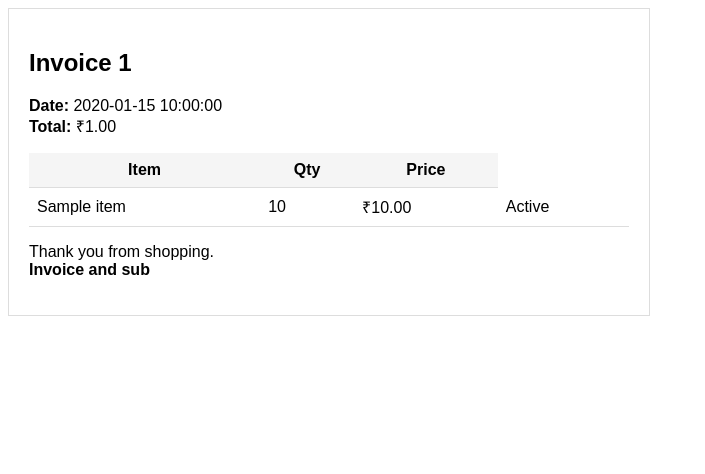
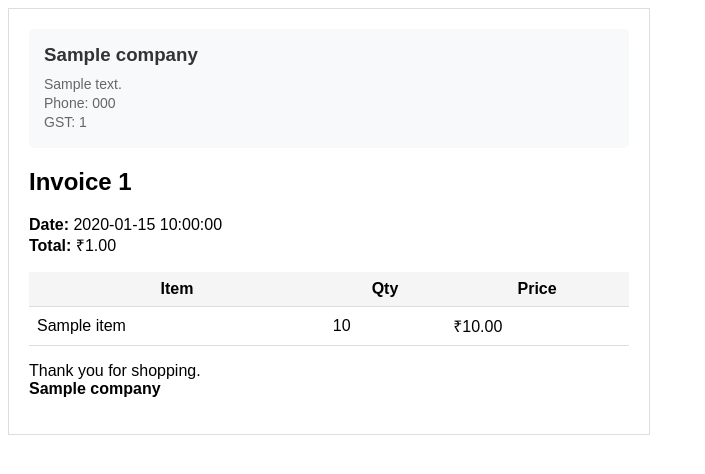
Before and after one commit to kashishm2w/Invoive_subscription_Management, a PHP site: template app/Views/invoice/email_template.php in a window 1280 px wide. Shown: the top 474 px of the page, without its empty margins (0-705 px from the left). Run offline with PHP 8.4, Linux system fonts and the light colour scheme; the template is opened without the code that fills it: most values are stand-ins (such as "Sample title", 1, 10 or a date in 2020).

Commit message:
fixEmail

```diff
--- a/app/Controllers/CartController.php
+++ b/app/Controllers/CartController.php
@@ -256,6 +256,9 @@ public function processPayment()
             ]);
         }
 
+        // Send invoice email to user
+        \App\Helpers\Mailer::sendInvoiceEmail(Session::get('user_id'), $invoiceId);
+
         // Clear cart
         Session::remove('cart');
 
--- a/app/Controllers/PaymentController.php
+++ b/app/Controllers/PaymentController.php
@@ -189,6 +189,9 @@ class PaymentController
             'total' => $plan['price']
         ]);
 
+        // Send invoice email to user
+        \App\Helpers\Mailer::sendInvoiceEmail($userId, $invoiceId);
+
         return $invoiceId;
     }
 }
--- a/app/Views/invoice/email_template.php
+++ b/app/Views/invoice/email_template.php
@@ -7,6 +7,21 @@
             border: 1px solid #ddd;
             padding: 20px;
             max-width: 600px;
+        }
+        .company-header {
+            background: #f8f9fa;
+            padding: 15px;
+            margin-bottom: 20px;
+            border-radius: 5px;
+        }
+        .company-header h3 {
+            margin: 0 0 10px 0;
+            color: #333;
+        }
+        .company-header p {
+            margin: 3px 0;
+            color: #666;
+            font-size: 14px;
         }
         table {
             width: 100%;
@@ -22,6 +37,20 @@
 <body>
 
 <div class="box">
+    <!-- Company Header -->
+    <div class="company-header">
+        <h3><?= htmlspecialchars($company['company_name'] ?? 'Invoice and Sub') ?></h3>
+        <?php if (!empty($company['address'])): ?>
+            <p><?= htmlspecialchars($company['address']) ?></p>
+        <?php endif; ?>
+        <?php if (!empty($company['phone'])): ?>
+            <p>Phone: <?= htmlspecialchars($company['phone']) ?></p>
+        <?php endif; ?>
+        <?php if (!empty($company['tax_number'])): ?>
+            <p>GST: <?= htmlspecialchars($company['tax_number']) ?></p>
+        <?php endif; ?>
+    </div>
+
     <h2>Invoice <?= htmlspecialchars($invoice['invoice_number']) ?></h2>
 
     <p>
@@ -43,23 +72,14 @@
                 <td><?= htmlspecialchars($item['item_name']) ?></td>
                 <td><?= $item['quantity'] ?></td>
                 <td>&#8377;<?= number_format($item['price'], 2) ?></td>
-                <td>
-        <?php if (isset($item['status'])): ?>
-            <span class="status <?= strtolower($item['status']) ?>">
-                <?= ucfirst($item['status']) ?>
-            </span>
-        <?php else: ?>
-            <span class="status unpaid">Unpaid</span>
-        <?php endif; ?>
-    </td>
             </tr>
             <?php endforeach; ?>
         </tbody>
     </table>
 
     <p>
-        Thank you from shopping.<br>
-        <strong>Invoice and sub</strong>
+        Thank you for shopping.<br>
+        <strong><?= htmlspecialchars($company['company_name'] ?? 'Invoice and Sub') ?></strong>
     </p>
 </div>
 
--- a/app/Views/invoice/pdf.php
+++ b/app/Views/invoice/pdf.php
@@ -50,7 +50,7 @@
             <strong>Due:</strong> <?= date('d M Y', strtotime($invoice['due_date'])) ?>
         </td>
         <td class="right">
-            <strong><?= htmlspecialchars($company['company_name'] ?? 'Company Name') ?></strong><br>
+            <strong><?= htmlspecialchars($company['company_name'] ?? 'Invoice and Sub') ?></strong><br>
             <?= htmlspecialchars($company['email'] ?? '') ?><br>
             GST: <?= htmlspecialchars($company['tax_number'] ?? 'N/A') ?>
         </td>
```
Also changed, not shown: app/Controllers/InvoiceController.php (+30 -5 lines), app/Helpers/Mailer.php (+56 -0 lines), app/Models/Company.php (+14 -0 lines), app/Views/invoice/show.php (+9 -4 lines), public/assets/css/invoice.css.
